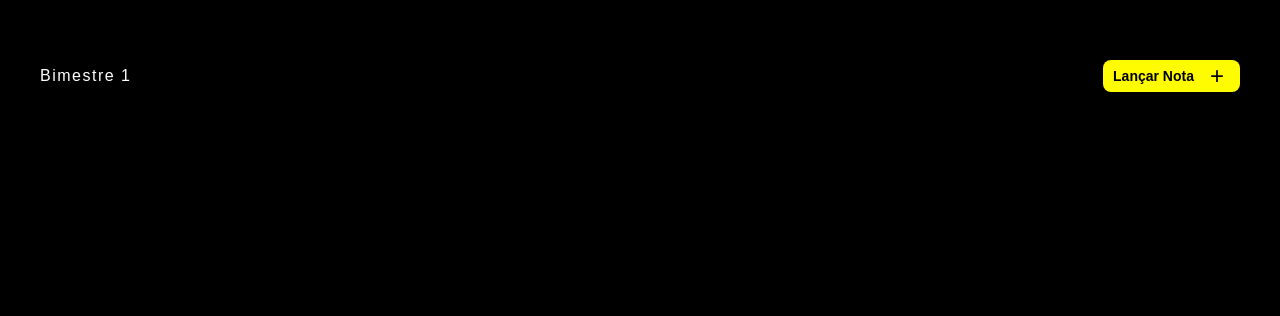
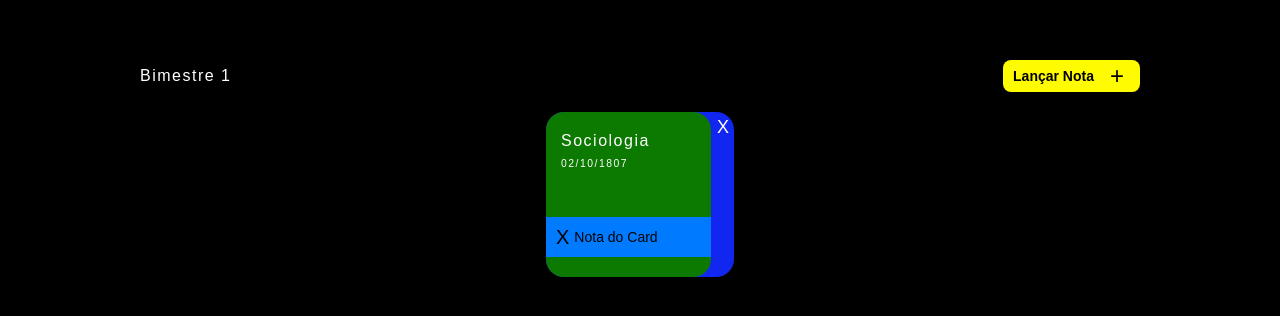
Before and after one commit to FreymundDeveloper/Note-Record, a React (Create React App) app in the folder frontend/: page / in a window 1280 px wide. Shown: the top 316 px of the page. Built offline with nearby package versions, Linux system fonts and the light colour scheme.

Commit message:
CardMain Component Base

```diff
--- /dev/null
+++ b/frontend/src/components/Card/CardMain.tsx
@@ -0,0 +1,94 @@
+import React from 'react';
+import styled from 'styled-components';
+import { Title } from '../Text/Title';
+
+interface CardMainProps {
+  title: string;
+  data: string;
+  note: string;
+  onButtonClick: () => void;
+}
+
+export const CardMain: React.FC<CardMainProps> = ({ title, data, note, onButtonClick }) => {
+  return (
+    <StyledCardMain>
+      <StyledCard>
+        <Content>
+            <TitleContent>
+                <Title contentTitle={title} modeling={2} ></Title>
+                <Title contentTitle={data} modeling={3} ></Title>
+            </TitleContent>
+            <NoteContainer>
+                <NoteIcon>X</NoteIcon>
+                <NoteLabel>{note}</NoteLabel>
+            </NoteContainer>
+        </Content>
+      </StyledCard>
+      <Button onClick={onButtonClick}>X</Button>
+    </StyledCardMain>
+  );
+};
+
+const StyledCardMain = styled.div`
+  display: flex;
+  justify-content: space-between;
+  align-items: center;
+  width: 178px;
+  height: 165px;
+  background-color: #1127f0;
+  border-radius: 18px;
+  padding-right: 10px;
+  position: relative;
+`;
+
+const StyledCard = styled.div`
+  width: 165px;
+  height: 165px;
+  background-color: #0c7a01;
+  border-radius: 18px;
+  overflow: hidden;
+`;
+
+const TitleContent = styled.div`
+  display: flex;
+  flex-direction: column;
+  align-items: left;
+  padding: 5px 0px 40px 15px;
+  color: #fff;
+  > * {
+    margin-bottom: 8px;
+  }
+`;
+
+const Button = styled.button`
+  background-color: transparent;
+  color: #fff;
+  border: none;
+  cursor: pointer;
+  position: absolute;
+  top: 5px;
+  right: 5px;
+  font-size: 18px;
+`;
+
+const Content = styled.div`
+  padding: 15px 0px;
+`;
+
+const NoteContainer = styled.div`
+  display: flex;
+  align-items: center;
+  background-color: #007bff;
+  margin-bottom: 0;
+  height: 40px;
+`;
+
+const NoteIcon = styled.span`
+  font-size: 20px;
+  margin-left: 10px;
+  margin-right: 5px;
+`;
+
+const NoteLabel = styled.div`
+  font-size: 14px;
+`;
--- a/frontend/src/components/index.tsx
+++ b/frontend/src/components/index.tsx
@@ -1,6 +1,7 @@
 export * from './Button/ButtonAction';
 export * from './Button/ButtonClose';
 export * from './Modal/Modal';
+export * from './Card/CardMain';
 export * from './Card/CardModal';
 export * from './Container/ContainerTopic';
 export * from './Input/InputNote';
--- a/frontend/src/home/Home.tsx
+++ b/frontend/src/home/Home.tsx
@@ -1,6 +1,6 @@
 import React, { useState } from 'react';
 import styled from 'styled-components';
-import { Modal, ContainerTopic } from '../components';
+import { Modal, ContainerTopic, CardMain } from '../components';
 
 export const Home: React.FC = () => {
     const [isModalOpen, setModalOpen] = useState<boolean>(false);
@@ -16,6 +16,7 @@ export const Home: React.FC = () => {
     return (
         <ContainerHome>
             <ContainerTopic content="Bimestre 1" cardText="Lançar Nota" onButtonClick={handleOpenModal} />
+            <CardMain title="Sociologia" data="02/10/1807" note="Nota do Card" onButtonClick={handleOpenModal} />
             <Modal isOpen={isModalOpen} content={"Bimestre 1"} onClose={handleCloseModal} />
         </ContainerHome>
     );
@@ -27,7 +28,7 @@ export const ContainerHome = styled.div`
     align-items: center;
     flex-direction: column;
     padding: 10px;
-    width: 1200px;
+    width: 1000px;
     margin: 0 auto;
     margin-top: 40px;
 
--- a/frontend/src/themes/style.tsx
+++ b/frontend/src/themes/style.tsx
@@ -14,7 +14,7 @@ export const GlobalStyles = createGlobalStyle<{ theme?: ThemeType }>`
         align-items: center;
         flex-direction: column;
         background-color: black;
-        width: 1200px;
+        width: 1000px;
         border-radius: 8px;
         margin: 0 auto;
     }
```
